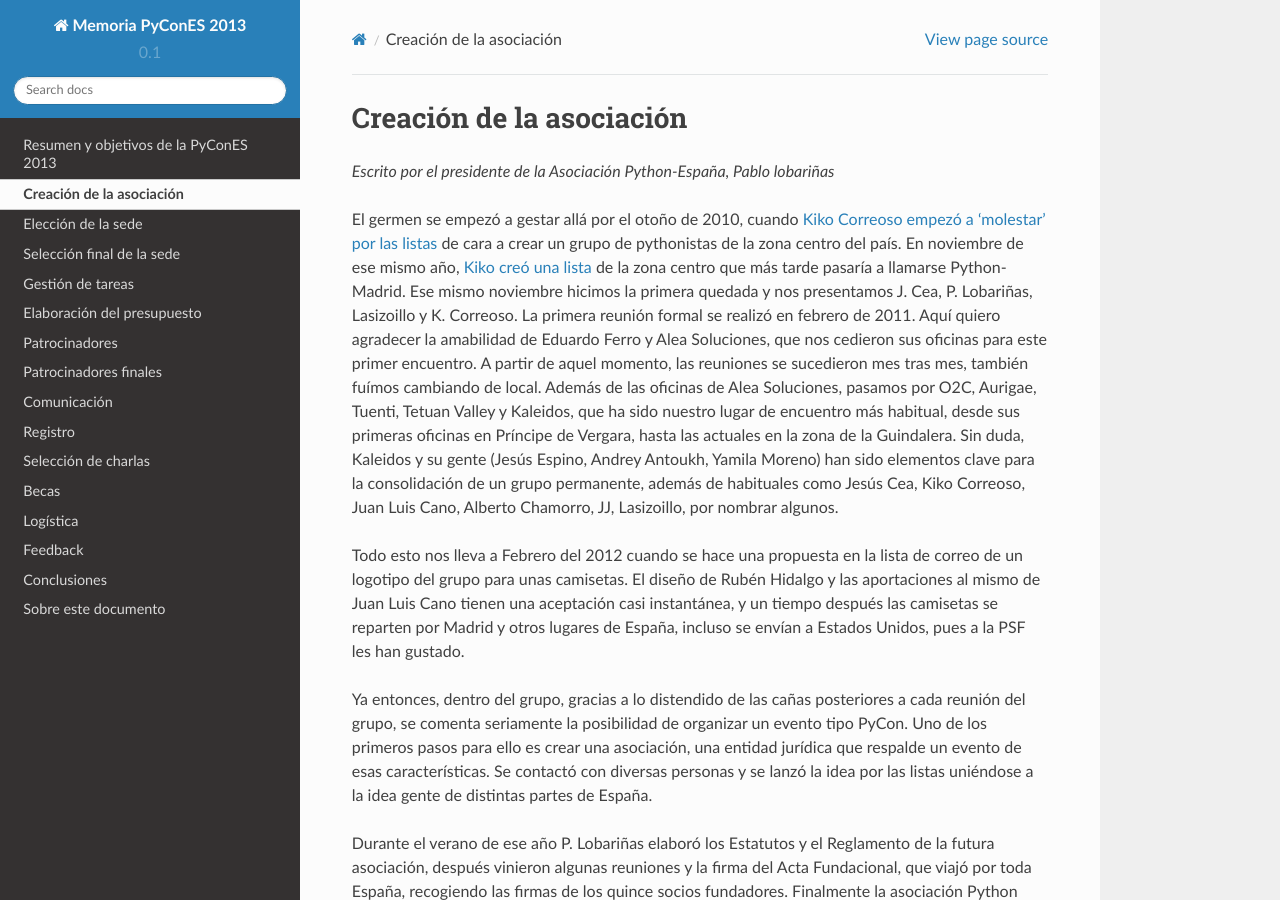
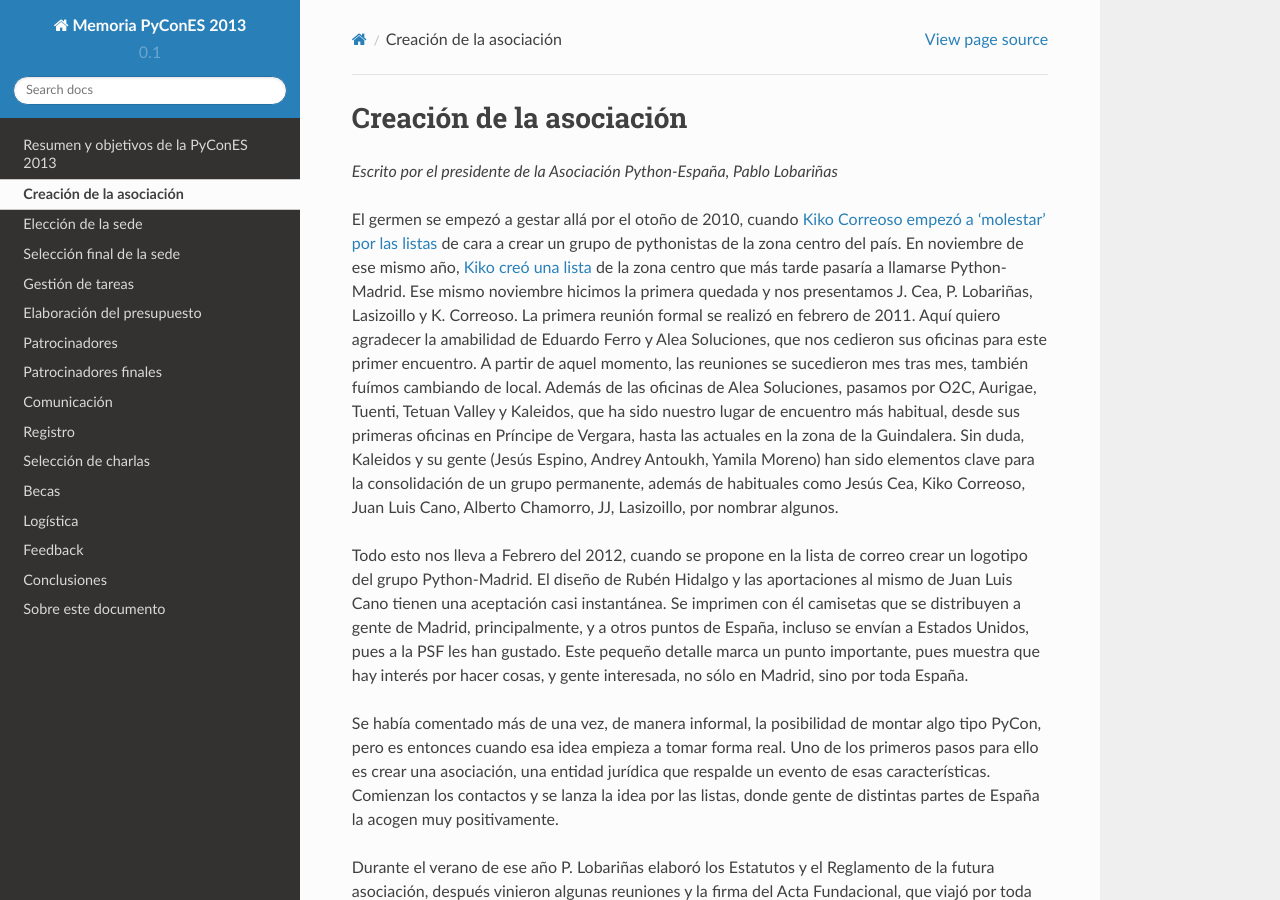
Before and after one commit to python-spain/postmortem-pycones2013, a Sphinx documentation site: the page built from source/asociacion.rst, in a window 1280 px wide and 900 px high. Built offline with Sphinx 7.4.7 and the Read the Docs theme 2.0.0, drawn with Linux system fonts in a browser that asks for light colours.

Commit message:
Cambios menores

```diff
--- a/source/asociacion.rst
+++ b/source/asociacion.rst
@@ -1,7 +1,7 @@
 Creación de la asociación
 =========================
 
-*Escrito por el presidente de la Asociación Python-España, Pablo lobariñas*
+*Escrito por el presidente de la Asociación Python-España, Pablo Lobariñas*
 
 El germen se empezó a gestar allá por el otoño de 2010, cuando `Kiko Correoso empezó a 'molestar' por las listas`_ de
 cara a crear un grupo de pythonistas de la zona centro del país. En noviembre de ese mismo año, `Kiko creó una lista`_
@@ -15,15 +15,16 @@
 clave para la consolidación de un grupo permanente, además de habituales como Jesús Cea, Kiko Correoso, Juan Luis Cano,
 Alberto Chamorro, JJ, Lasizoillo, por nombrar algunos.
 
-Todo esto nos lleva a Febrero del 2012 cuando se hace una propuesta en la lista de correo de un logotipo del grupo para
-unas camisetas. El diseño de Rubén Hidalgo y las aportaciones al mismo de Juan Luis Cano tienen una aceptación casi
-instantánea, y un tiempo después las camisetas se reparten por Madrid y otros lugares de España, incluso se envían a
-Estados Unidos, pues a la PSF les han gustado.
+Todo esto nos lleva a Febrero del 2012, cuando se propone en la lista de correo crear un logotipo del grupo
+Python-Madrid. El diseño de Rubén Hidalgo y las aportaciones al mismo de Juan Luis Cano tienen una aceptación casi
+instantánea. Se imprimen con él camisetas que se distribuyen a gente de Madrid, principalmente, y a otros puntos de
+España, incluso se envían a Estados Unidos, pues a la PSF les han gustado. Este pequeño detalle marca un punto
+importante, pues muestra que hay interés por hacer cosas, y gente interesada, no sólo en Madrid, sino por toda España.
 
-Ya entonces, dentro del grupo, gracias a lo distendido de las cañas posteriores a cada reunión del grupo, se comenta
-seriamente la posibilidad de organizar un evento tipo PyCon. Uno de los primeros pasos para ello es crear una
-asociación, una entidad jurídica que respalde un evento de esas características. Se contactó con diversas personas y
-se lanzó la idea por las listas uniéndose a la idea gente de distintas partes de España.
+Se había comentado más de una vez, de manera informal, la posibilidad de montar algo tipo PyCon, pero es entonces
+cuando esa idea empieza a tomar forma real. Uno de los primeros pasos para ello es crear una asociación, una entidad
+jurídica que respalde un evento de esas características. Comienzan los contactos y se lanza la idea por las listas,
+donde gente de distintas partes de España la acogen muy positivamente.
 
 Durante el verano de ese año P. Lobariñas elaboró los Estatutos y el Reglamento de la futura asociación, después vinieron algunas
 reuniones y la firma del Acta Fundacional, que viajó por toda España, recogiendo las firmas de los quince socios
```
